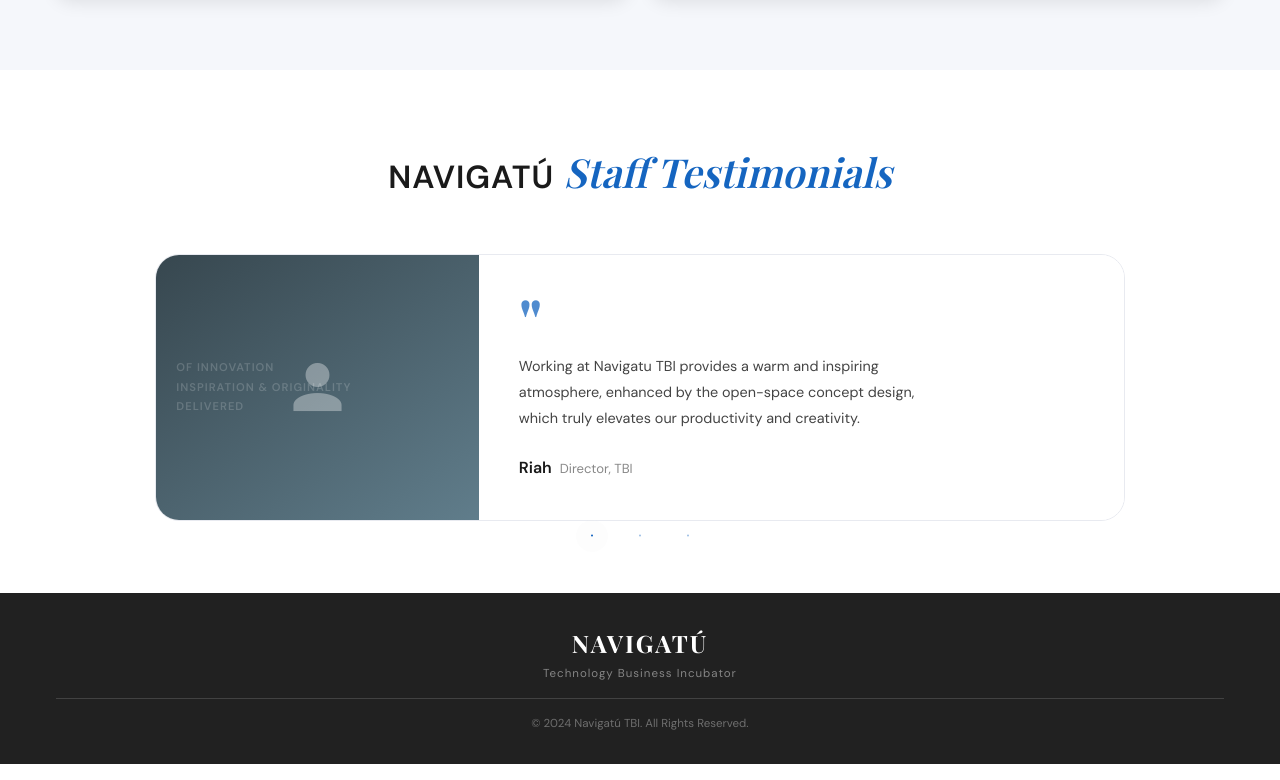
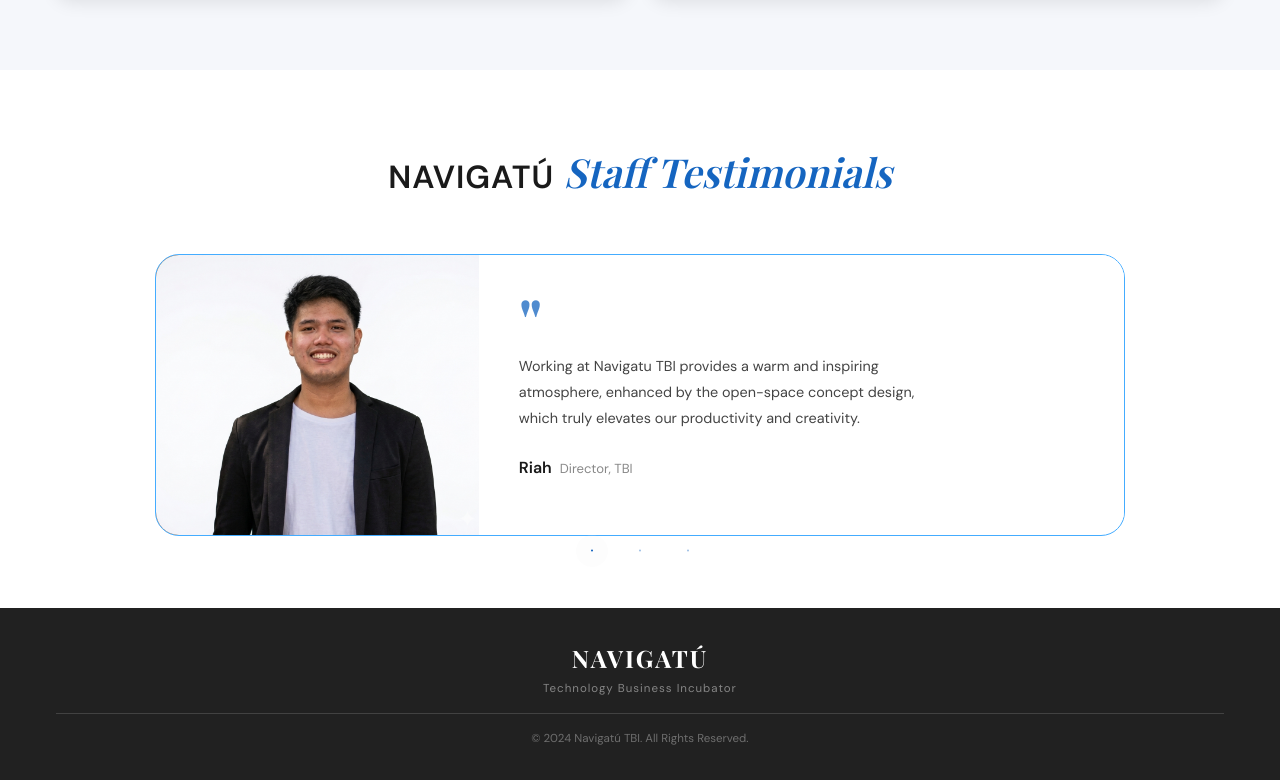
Before and after one commit to antoniogranza/web-tbi, a Vue app: page /coworking-navigatu in a window 1280 px wide. Shown: the part 1289-2069 px from the top of the page. Built offline with nearby package versions, Linux system fonts and the light colour scheme; a web font is replaced by a local one.

Commit message:
fix: testimonial-card

```diff
--- a/src/views/NavigatuPanel/CoworkingNavigatuView.vue
+++ b/src/views/NavigatuPanel/CoworkingNavigatuView.vue
@@ -162,18 +162,12 @@
                       <!-- Left: Photo -->
                       <v-col cols="12" sm="4">
                         <div class="testimonial-photo" :style="{ background: testimonial.photoBg }">
-                          <v-icon
-                            :icon="testimonial.photoIcon"
-                            size="72"
-                            color="white"
-                            style="opacity: 0.35"
+                          <v-img
+                            color="surface-variant"
+                            height="280"
+                            src="/images/imgb.png"
+                            cover
                           />
-                          <!-- Decorative text overlay like the real photo -->
-                          <div class="photo-deco-text">
-                            <span>OF INNOVATION</span>
-                            <span>INSPIRATION &amp; ORIGINALITY</span>
-                            <span>DELIVERED</span>
-                          </div>
                         </div>
                       </v-col>
 
@@ -538,7 +532,7 @@
 
 /* Testimonial card */
 .testimonial-card {
-  border: 1px solid #e8eaf0;
+  border: 1px solid #44acff;
   overflow: hidden;
   min-height: 240px;
 }
@@ -552,28 +546,6 @@
   justify-content: center;
   position: relative;
   overflow: hidden;
-}
-
-/* Decorative photo overlay text (like in the screenshot) */
-.photo-deco-text {
-  position: absolute;
-  inset: 0;
-  display: flex;
-  flex-direction: column;
-  justify-content: center;
-  align-items: flex-start;
-  padding: 20px;
-  gap: 4px;
-  pointer-events: none;
-}
-.photo-deco-text span {
-  font-family: 'DM Sans', sans-serif;
-  font-weight: 800;
-  font-size: 0.7rem;
-  color: rgba(255, 255, 255, 0.18);
-  text-transform: uppercase;
-  letter-spacing: 1px;
-  line-height: 1.4;
 }
 
 /* Right quote side */
```
Also changed, not shown: public/images/imgb.png (added).
